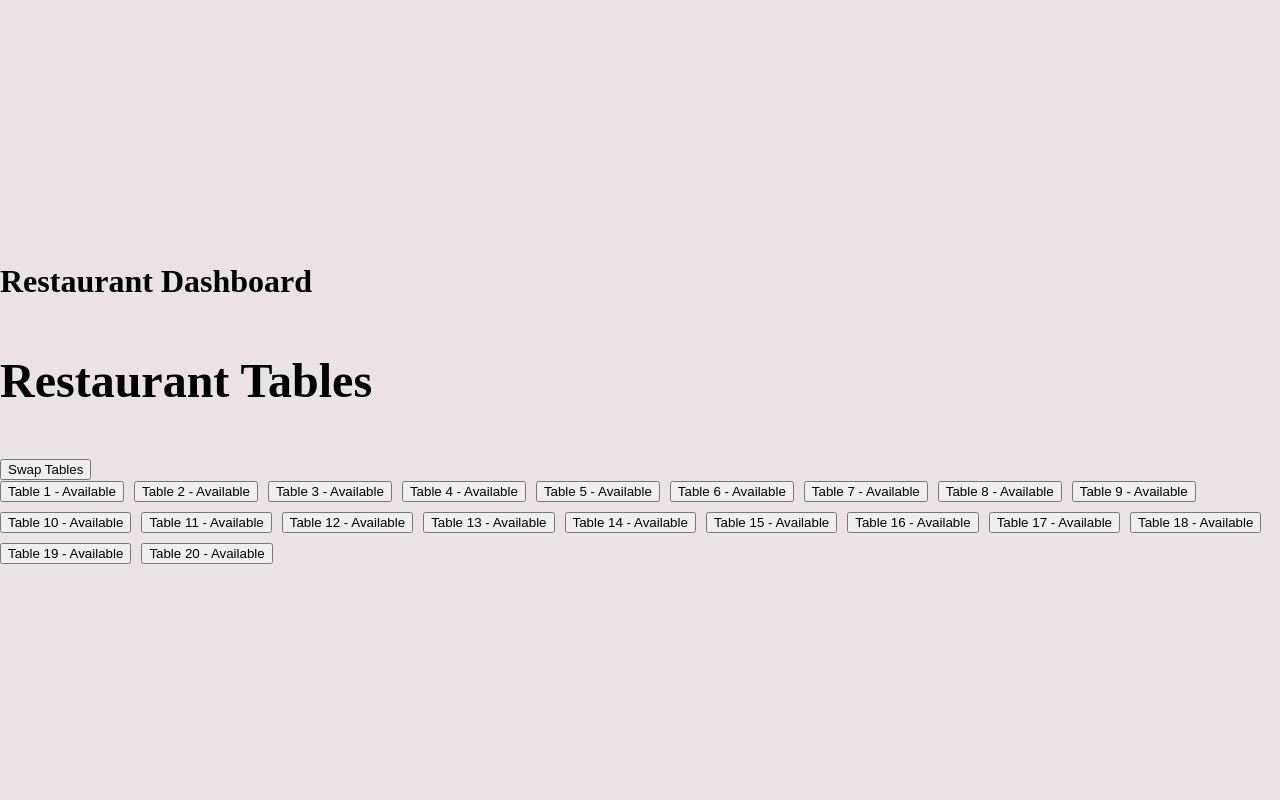
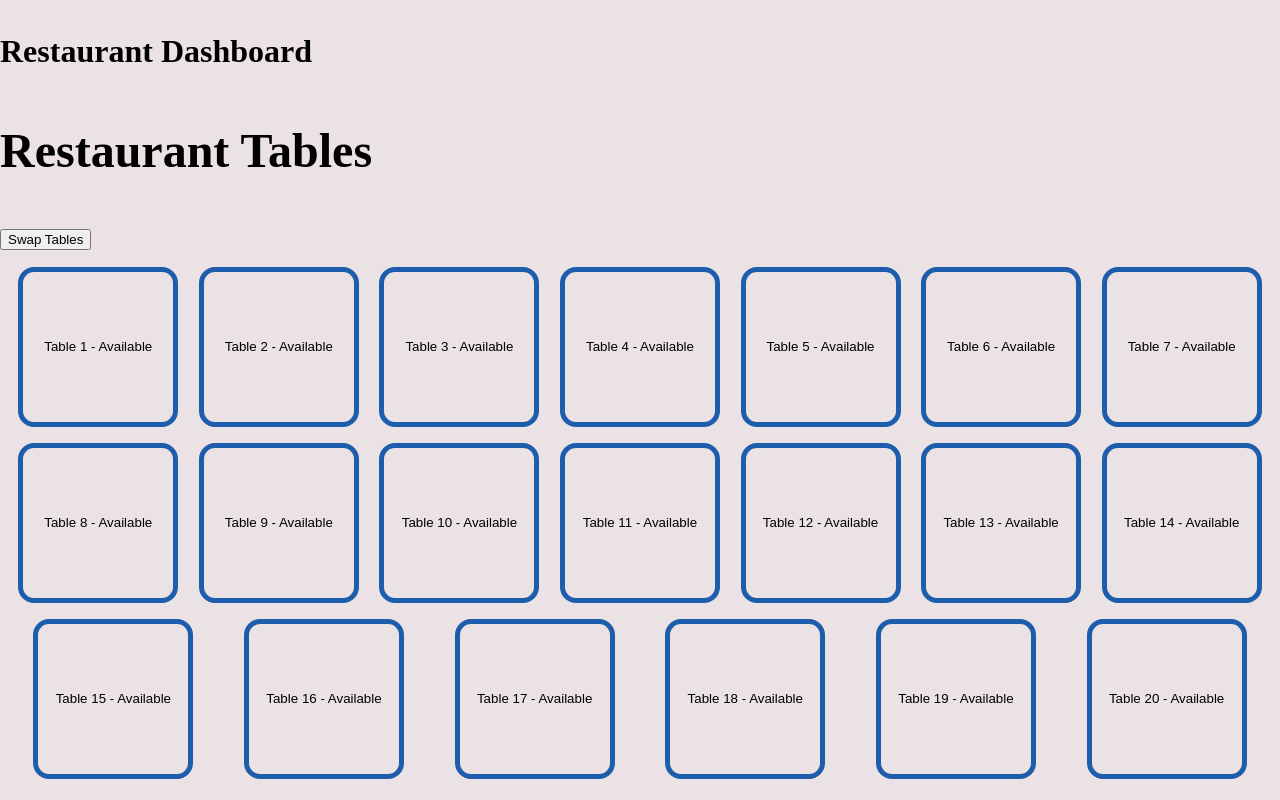
Before and after one commit to ArinaHolodkova/restaurant, a React (Vite) app: page / in a window 1280 px wide. Built offline with nearby package versions, Linux system fonts and the light colour scheme; a web font is replaced by a local one.

Commit message:
swap , style for table

```diff
--- a/src/components/TableList.jsx
+++ b/src/components/TableList.jsx
@@ -34,9 +34,9 @@ const TableList = () => {
       <button onClick={() => setSwapMode(!swapMode)}>
         {swapMode ? "Cancel Swap" : "Swap Tables"}
       </button>
-      <div style={{ display: "flex", gap: "10px", flexWrap: "wrap" }}>
+      <div className="table__container">
         {tableData.map(table => (
-          <button key={table.id}
+          <button  key={table.id} className={`table ${table.status.toLowerCase()}`}
             onClick={() => swapMode ? handleSwapRequest(table) : setSelectedTable(table)}>
             Table {table.id} - {table.status}
           </button>
--- a/src/index.css
+++ b/src/index.css
@@ -1,12 +1,11 @@
 :root {
- font-family: "DM Sans", serif;
+  font-family: "DM Sans", serif;
   line-height: 1.5;
   font-weight: 400;
 
   color-scheme: light dark;
-  color:black;
-  background-color: #eae2e4;
-
+  color: black;
+  --background-color: #eae2e4;
 
   font-synthesis: none;
   text-rendering: optimizeLegibility;
@@ -32,64 +31,49 @@ body {
   place-items: center;
   min-width: 320px;
   min-height: 100vh;
-
+  background-color: var(--background-color);
 }
 
 h1 {
   font-family: "Cormorant", serif;
 }
-h2{
+h2 {
   font-family: "Oooh Baby", serif;
-   font-size: 3rem;
-   font-weight: 800;
-
+  font-size: 3rem;
+  font-weight: 800;
 }
 
-.tables-container {
+.table__container {
   display: flex;
+  flex-direction: row;
   flex-wrap: wrap;
-  gap: 3rem;
-  justify-content: center;
+  gap: 1rem;
+  margin: 1rem;
+  justify-content: space-around;
 }
 
 .table {
+  height: 10rem;
   width: 10rem;
-  height: 10rem;
-  display: flex;
-  flex-direction: column;
-  justify-content: center;
-  align-items: center;
-  border-radius: 10px;
-  text-align: center;
-  font-weight: bold;
+  background-color: var(--background-color);
+  border: 5px solid var(--color-blue);
+  border-radius: 10%;
+  color: black;
   cursor: pointer;
-  transition: transform 0.2s ease-in-out, background 0.3s;
+  transition: 0.3s;
+}
+
+.table.taken {
+  background-color: var(--color-lblue);
+  border: none;
+}
+
+.table.reserved {
+  background-color: var(--color-blue);
+  color: white;
+  border: none;
 }
 
 .table:hover {
   transform: scale(1.05);
 }
-
-.occupied {
-  background-color: var(--color-blue);
-  color: var(--color-beige);
-}
-
-.free {
-  border: solid 5px var(--color-blue);
-  color: black;
-}
-
-.reserved {
-  background-color: var(--color-lblue);
-  color: black;
-}
-
-.table-details {
-  display: none;
-
-}
-
-.table.expanded .table-details {
-  display: block;
-}
```
